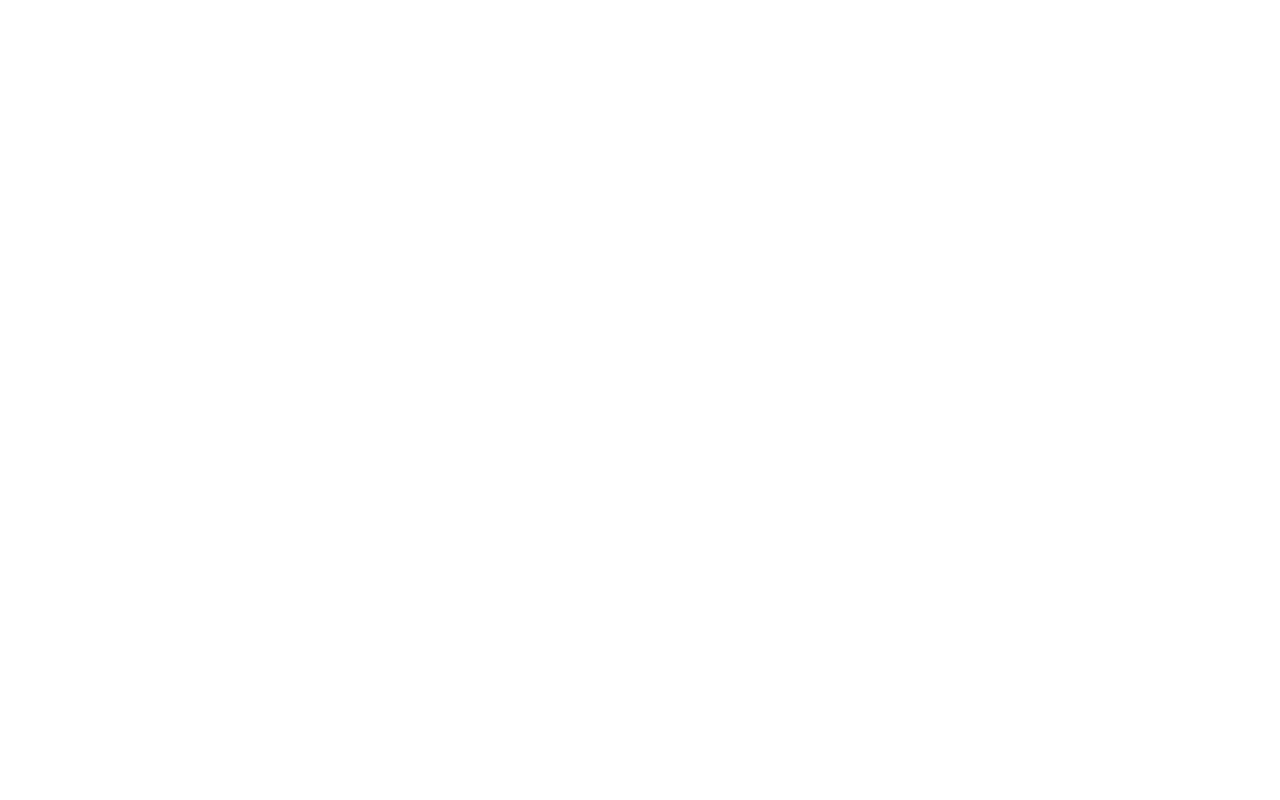
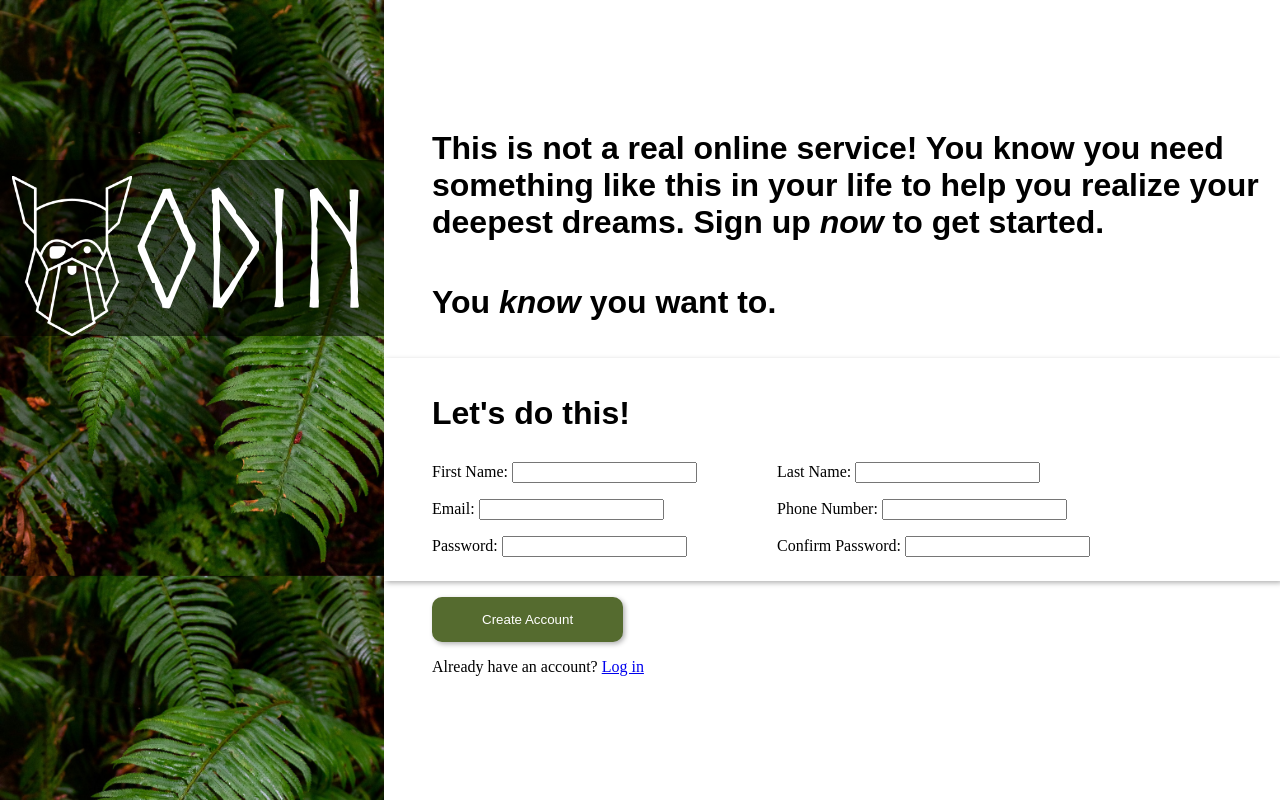
Before and after one commit to kenifow123/sign-up-form, a website: page index.html in a window 1280 px wide. Drawn offline with Linux system fonts and the light colour scheme.

Commit message:
everything done

```diff
--- a/index.css
+++ b/index.css
@@ -0,0 +1,140 @@
+body {
+    margin: 0;
+    display: flex;
+    height: 100vh;
+}
+
+.right, .left {
+    height: 100%;
+    justify-content: center;
+    align-items: center;
+}
+
+.left {
+    background-image: url("files/images/background.jpg");
+    background-size: 100%;
+    width: 30%;
+}
+
+.banner {
+    justify-self: center;
+    text-align: center;
+    background-color: rgba(0, 0, 0, 0.55);
+    width: 100%;
+}
+#logo-text {
+    font-family: "Norse";
+    color: white;
+}
+
+h1 {
+    font-family: "Arial";
+}
+@font-face {
+    font-family: 'Norse';
+    src: url('./files/fonts/Norse-Bold.woff2') format('woff2'),
+    url('./files/fonts/Norse-Bold.woff') format('woff');
+    font-weight: bold;
+    font-style: normal;
+    font-display: swap;
+}
+
+@font-face {
+    font-family: 'Norse';
+    src: url('./files/fonts/Norse.woff2') format('woff2'),
+    url('./files/fonts/Norse.woff') format('woff');
+    font-weight: normal;
+    font-style: normal;
+    font-display: swap;
+}
+
+#logo-img {
+    height: 1em;
+    vertical-align: text-bottom;
+    width: auto;
+}
+
+#logo-text {
+    font-size: 10rem;
+}
+
+.right {
+    width: 70%;
+    display: flex;
+    flex-direction: column;
+    align-items: flex-start;
+    text-align: left;
+    /*justify-content: space-evenly;*/
+    /*padding-left: 3em;*/
+
+}
+
+.right > div {
+    flex: 0;
+    align-items: stretch;
+    width: 100%;
+    padding-top: 1em;
+    padding-bottom: 1em;
+    padding-left: 3em;
+    box-sizing: border-box;
+
+}
+
+.intro-text {
+    display: flex;
+    flex-direction: column;
+    justify-content: flex-end;
+}
+
+.form-section {
+    box-shadow: 2px 2px 5px rgba(0, 0, 0, 0.3);
+
+}
+
+form {
+    display: flex;
+    /*gap: 10em;*/
+}
+.form-left, .form-right {
+    display: flex;
+    flex-direction: column;
+}
+
+.form-field {
+    display: flex;
+    flex-direction: column;
+    padding-top: .5em;
+    padding-bottom: .5em;
+    padding-right: 5em;
+}
+
+button {
+    padding: 15px;
+    padding-left: 50px;
+    padding-right: 50px;
+    box-shadow: 2px 2px 5px rgba(0, 0, 0, 0.3);
+    color: white;
+    background-color: darkolivegreen;
+    border: none;
+    border-radius: 10px;
+}
+
+
+input:invalid {
+    border-color: #990000;
+    background-color: #ffdddd;
+}
+
+.error {
+    width: 100%;
+    padding: 0;
+    font-size: 80%;
+    color: white;
+    background-color: #990000;
+    border-radius: 0 0 5px 5px;
+    box-sizing: border-box;
+}
+
+.error.active {
+    padding: 0.3em;
+}
--- a/index.html
+++ b/index.html
@@ -4,10 +4,78 @@
     <meta charset="UTF-8">
     <title>Title</title>
     <link rel="stylesheet" href="index.css">
-    <script src="index.js"></script>
 
 </head>
 <body>
+
+    <div class="left">
+        <div class="banner">
+            <p id="logo-text"><img id="logo-img" src="/files/images/odin-lined.png" alt="">Odin</p>
+        </div>
+    </div>
+
+    <div class="right">
+        <div class="intro-text">
+            <h1>This is not a real online service! You know you need something like this in your life to help you realize your deepest dreams. Sign up <i>now</i> to get started.</h1>
+<!--            <h1>"Lorem ipsum dolor sit amet, consectetur adipiscing elit, sed do eiusmod tempor incididunt ut labore et dolore magna aliqua. Ut enim ad minim veniam, quis nostrud exercitation ullamco laboris nisi ut aliquip ex ea commodo consequat. Duis aute irure dolor in reprehenderit in voluptate velit esse cillum dolore eu fugiat nulla pariatur. Excepteur sint occaecat cupidatat non proident, sunt in culpa qui officia deserunt mollit anim id est laborum."</h1>-->
+            <h1>You <i>know</i> you want to.</h1>
+        </div>
+
+        <div class="form-section">
+            <h1>Let's do this!</h1>
+            <form id="signup-form">
+                <div class="form-left">
+                    <div class="form-field">
+                        <label for="first_name">First Name:
+                            <input type="text" class="text-input" id="first_name">
+                        </label>
+                    </div>
+
+                    <div class="form-field">
+                        <label for="email">Email:
+                            <input type="email" class="text-input" id="email" minlength="8">
+                            <span class="error" aria-live="polite"></span>
+                        </label>
+                    </div>
+
+                    <div class="form-field">
+                        <label for="password">Password:
+                            <input type="text" class="text-input" id="password">
+                        </label>
+                    </div>
+
+                </div>
+                <div class="form-right">
+                    <div class="form-field">
+                        <label for="last_name">Last Name:
+                            <input type="text" class="text-input" id="last_name">
+                        </label>
+                    </div>
+
+                    <div class="form-field">
+                        <label for="phone">Phone Number:
+                            <input type="tel" class="text-input" id="phone">
+                        </label>
+                    </div>
+
+                    <div class="form-field">
+                        <label for="confirm_pw">Confirm Password:
+                            <input type="text" class="text-input" id="confirm_pw">
+                        </label>
+                    </div>
+                </div>
+            </form>
+        </div>
+
+        <div class="buttons-div">
+            <button type="submit" form="signup-form">Create Account</button>
+            <p>Already have an account? <a href="/login">Log in</a></p>
+        </div>
+
+    </div>
+
+    <script src="index.js"></script>
+
 
 
 
--- a/index.js
+++ b/index.js
@@ -1 +1,32 @@
-console.log('Happy developing ✨')
+const form = document.querySelector('form');
+const email = document.getElementById("email");
+const emailError = document.querySelector('span.error');
+
+email.addEventListener("input", (event) => {
+    if (email.validity.valid) {
+        emailError.textContent = "";
+        emailError.className = "error";
+    } else {
+        showError();
+    }
+});
+
+form.addEventListener('submit', (event) => {
+    if (!email.validity.valid) {
+        showError();
+        event.preventDefault();
+    }
+})
+
+
+function showError() {
+    if (email.validity.valueMissing) {
+        emailError.textContent = "Please enter an email";
+    } else if (email.validity.typeMismatch) {
+        emailError.textContent = "Entered value needs to be an email address";
+    } else if (email.validity.tooShort) {
+        emailError.textContent = `Email should be at least ${email.minLength} characters`;
+    }
+
+    emailError.className = "error active";
+}
```
